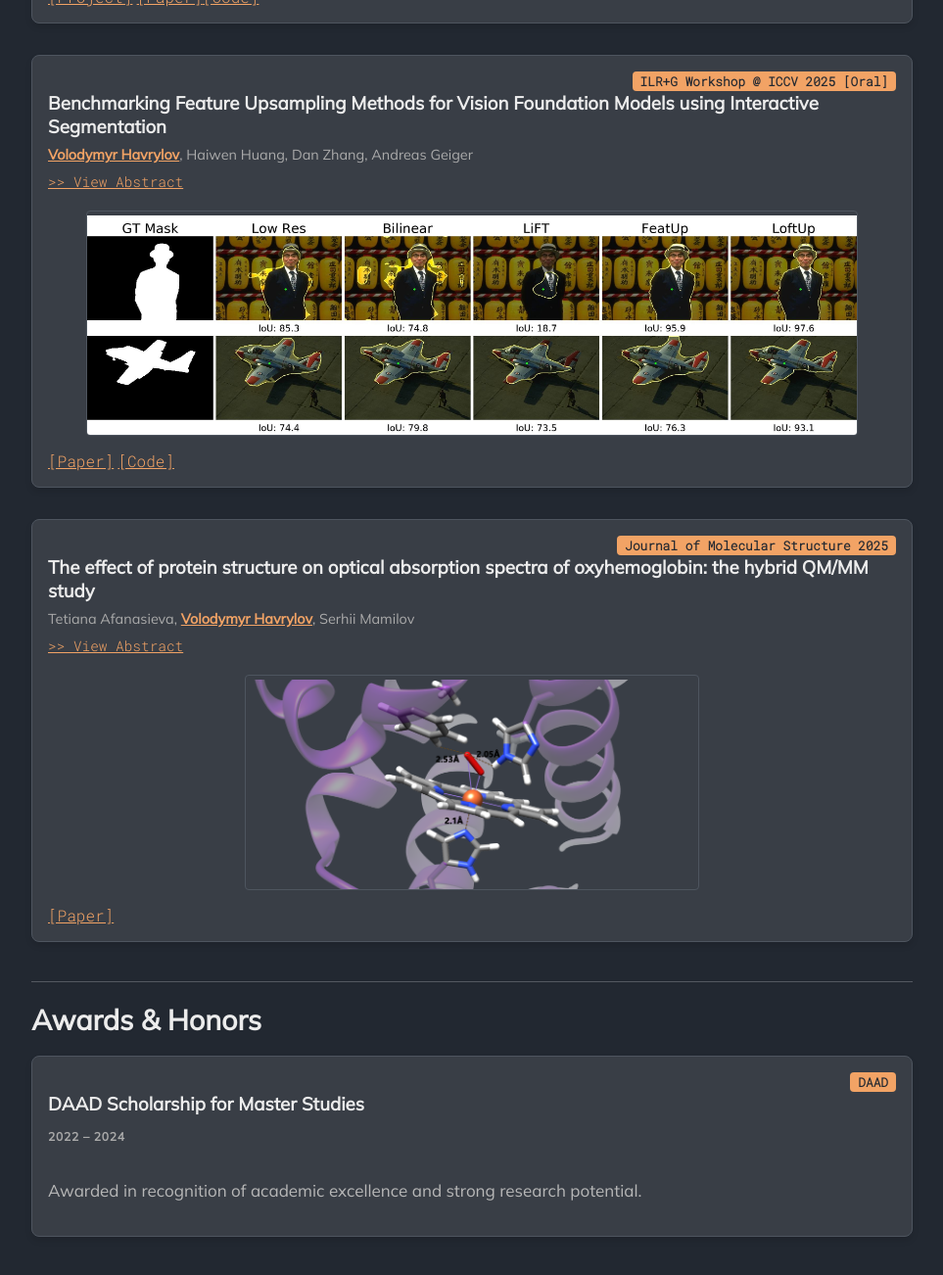
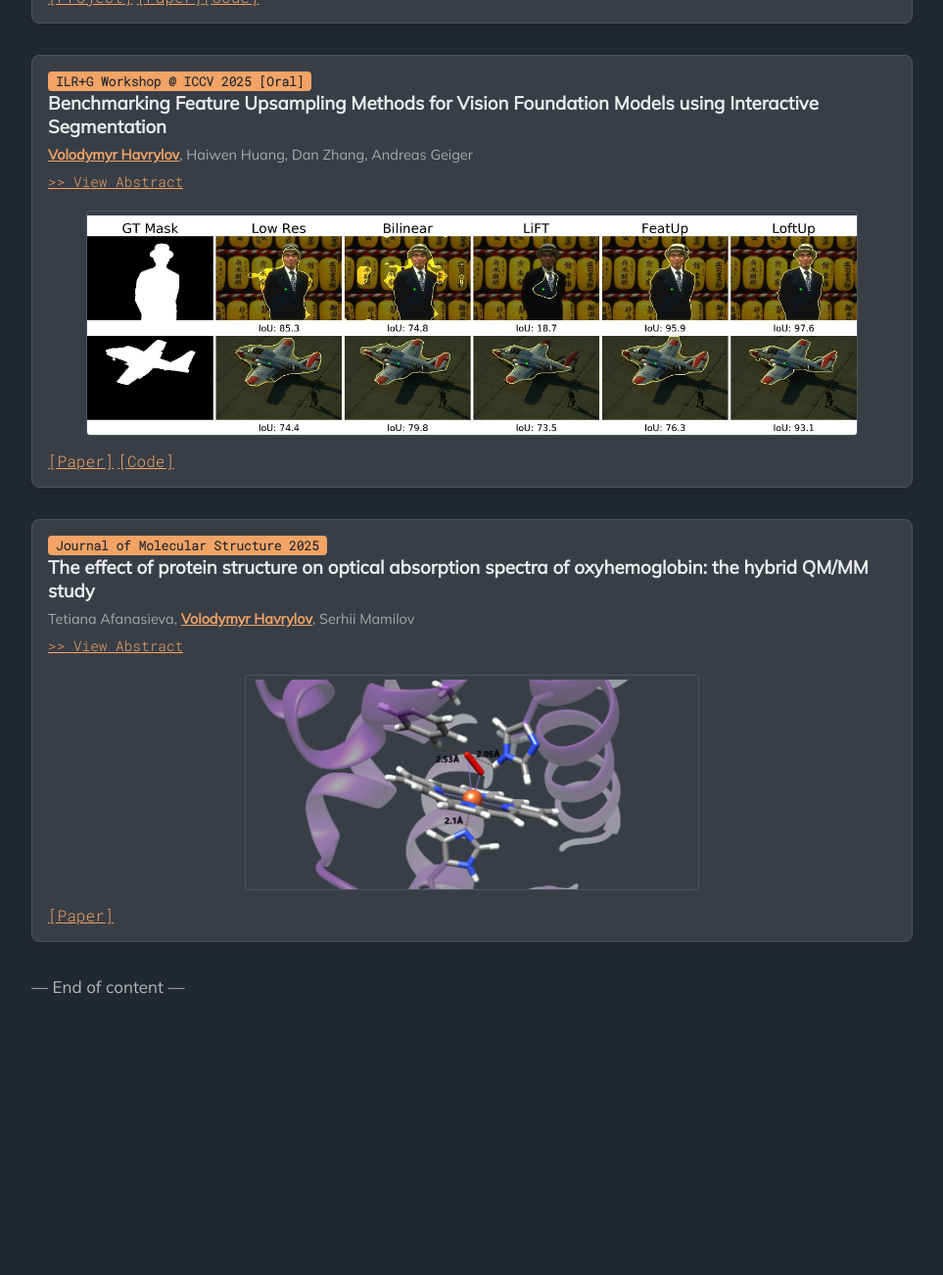
Before and after one commit to havrylovv/havrylovv.github.io, a Jekyll site: the page built from papers.md, in a window 1280 px wide, cut to the strip 512-2007 px from the top of the page. Shown: the top 1302 px of the strip at 98% size, without its empty margins (158-1121 px from the left). Built offline with Jekyll 4.4.1, drawn with Linux system fonts in a browser that asks for light colours; after the commit the page ends 1751 px from its top, so only the background shows below that.

Commit message:
feature: left aligned badge

```diff
--- a/_includes/rcol.html
+++ b/_includes/rcol.html
@@ -5,6 +5,7 @@
   <div style="margin-top: 15px; font-size: 1rem;">
     <a href="mailto:volodymyr.havrylov01@gmail.com" class="noline" target="_blank" rel="noopener noreferrer">[email]</a> &nbsp;
     <a href="https://github.com/havrylovv" class="noline" target="_blank" rel="noopener noreferrer">[github]</a> &nbsp;
-    <a href="https://scholar.google.com/citations?user=FG9b_yoAAAAJ&hl=en" class="noline" target="_blank" rel="noopener noreferrer">[scholar]</a>
+    <a href="https://scholar.google.com/citations?user=FG9b_yoAAAAJ&hl=en" class="noline" target="_blank" rel="noopener noreferrer">[scholar]</a> &nbsp;
+    <a href="https://www.strava.com/athletes/havrylovv" class="noline" target="_blank" rel="noopener noreferrer">[strava]</a>
   </div>
 </div>
--- a/assets/css/styles.css
+++ b/assets/css/styles.css
@@ -109,7 +109,7 @@
 }
 
 .conf-badge {
-	display: block;
+	display: inline-block;
 	background-color: #f2a365;
 	color: #222831;
 	padding: 2px 8px;
@@ -117,7 +117,14 @@
 	font-weight: 800;
 	font-family: 'Roboto Mono';
 	font-size: 0.8rem;
-	margin-left: auto;
+	margin-right: 10px;
+}
+
+.badge-row {
+    display: flex;
+    justify-content: flex-start !important;
+    margin-bottom: 0px !important;
+    margin-top: 0px !important;
 }
 
 /* Toggle / Abstract */
--- a/papers.md
+++ b/papers.md
@@ -7,7 +7,7 @@
 # Publications
 
 <div class="card">
-  <div class="badge-row" style="display: flex; justify-content: flex-end;">
+  <div class="badge-row" style="display: flex; justify-content: flex-start;">
     <div class="conf-badge">ICCV 2025 [Oral]</div>
   </div>
   <h3>LoftUp: Learning a Coordinate-Based Feature Upsampler for Vision Foundation Models</h3>
@@ -29,7 +29,7 @@
 </div>
 
 <div class="card">
-  <div class="badge-row" style="display: flex; justify-content: flex-end;">
+  <div class="badge-row" style="display: flex; justify-content: flex-start;">
     <div class="conf-badge">ILR+G Workshop @ ICCV 2025 [Oral]</div>
   </div>
   <h3>Benchmarking Feature Upsampling Methods for Vision Foundation Models using Interactive Segmentation</h3>
@@ -51,7 +51,7 @@
 </div>
 
 <div class="card">
-  <div class="badge-row" style="display: flex; justify-content: flex-end;">
+  <div class="badge-row" style="display: flex; justify-content: flex-start;">
     <div class="conf-badge">Journal of Molecular Structure 2025</div>
   </div>
   <h3>The effect of protein structure on optical absorption spectra of oxyhemoglobin: the hybrid QM/MM study</h3>
@@ -73,18 +73,5 @@
   <div style="margin-top: 10px;">
     <a href="https://www.sciencedirect.com/science/article/abs/pii/S0022286025016205" class="mono yellow" target="_blank" rel="noopener noreferrer">[Paper]</a>
   </div>
-
 </div>
-
----
-
-# Awards & Honors
-
-<div class="card">
-  <div class="badge-row" style="display: flex; justify-content: flex-end;">
-    <div class="conf-badge">DAAD</div>
-  </div>
-  <h3>DAAD Scholarship for Master Studies</h3>
-  <p class="subtext">2022 – 2024</p>
-  <p>Awarded in recognition of academic excellence and strong research potential.</p>
-</div>
+--- End of content ---
```
Also changed, not shown: life.md (added, +22 -0 lines).
